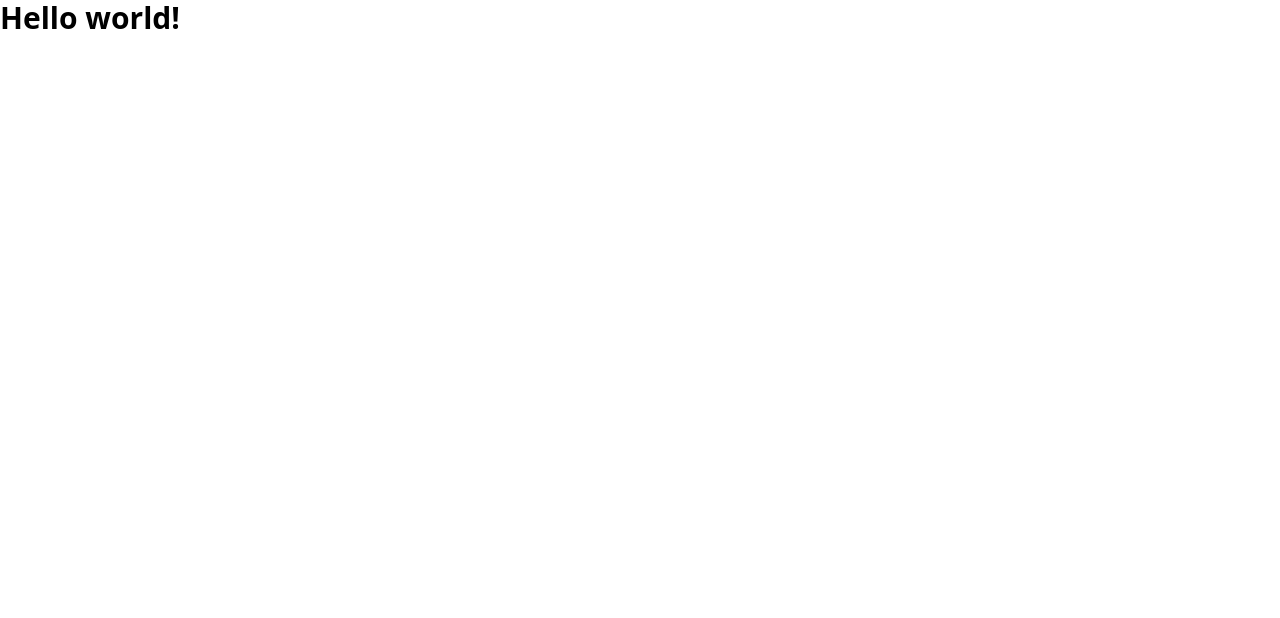
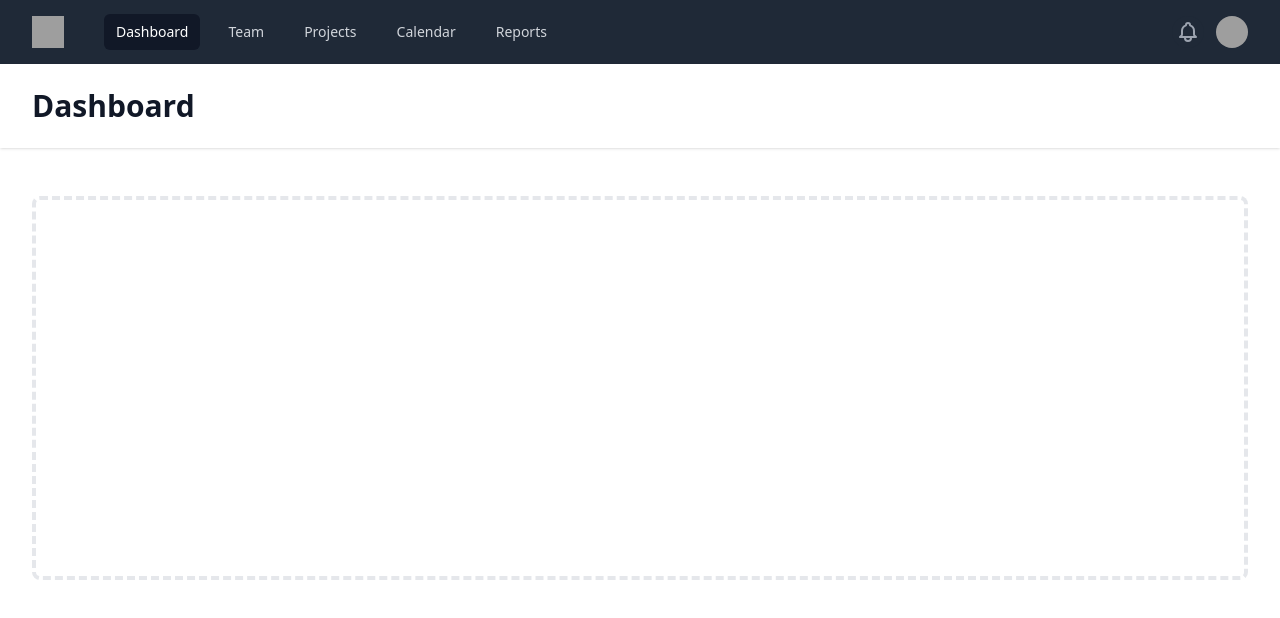
Before and after one commit to bitci-hackathon/donateci, a Next.js app: page / in a window 1280 px wide. Shown: the top 618 px of the page. Built offline with nearby package versions, Linux system fonts and the light colour scheme; grey boxes are pictures that could not be loaded.

Commit message:
headlessui + heroicons

```diff
--- a/package.json
+++ b/package.json
@@ -8,6 +8,8 @@
     "lint": "next lint"
   },
   "dependencies": {
+    "@headlessui/react": "^1.4.2",
+    "@heroicons/react": "^1.0.5",
     "next": "12.0.7",
     "react": "17.0.2",
     "react-dom": "17.0.2"
--- a/pages/index.js
+++ b/pages/index.js
@@ -1,11 +1,197 @@
 import Head from 'next/head'
 import Image from 'next/image'
 import styles from '../styles/Home.module.css'
+import { Fragment } from 'react'
+import { Disclosure, Menu, Transition } from '@headlessui/react'
+import { BellIcon, MenuIcon, XIcon } from '@heroicons/react/outline'
+
+const user = {
+  name: 'Tom Cook',
+  email: 'tom@example.com',
+  imageUrl:
+    'https://images.unsplash.com/photo-1472099645785-5658abf4ff4e?ixlib=rb-1.2.1&ixid=eyJhcHBfaWQiOjEyMDd9&auto=format&fit=facearea&facepad=2&w=256&h=256&q=80',
+}
+const navigation = [
+  { name: 'Dashboard', href: '#', current: true },
+  { name: 'Team', href: '#', current: false },
+  { name: 'Projects', href: '#', current: false },
+  { name: 'Calendar', href: '#', current: false },
+  { name: 'Reports', href: '#', current: false },
+]
+const userNavigation = [
+  { name: 'Your Profile', href: '#' },
+  { name: 'Settings', href: '#' },
+  { name: 'Sign out', href: '#' },
+]
+
+function classNames(...classes) {
+  return classes.filter(Boolean).join(' ')
+}
 
 export default function Home() {
   return (
-    <h1 className="text-3xl font-bold ">
-      Hello world!
-    </h1>
+    <div className="min-h-full">
+    <Disclosure as="nav" className="bg-gray-800">
+      {({ open }) => (
+        <>
+          <div className="max-w-7xl mx-auto px-4 sm:px-6 lg:px-8">
+            <div className="flex items-center justify-between h-16">
+              <div className="flex items-center">
+                <div className="flex-shrink-0">
+                  <img
+                    className="h-8 w-8"
+                    src="https://tailwindui.com/img/logos/workflow-mark-indigo-500.svg"
+                    alt="Workflow"
+                  />
+                </div>
+                <div className="hidden md:block">
+                  <div className="ml-10 flex items-baseline space-x-4">
+                    {navigation.map((item) => (
+                      <a
+                        key={item.name}
+                        href={item.href}
+                        className={classNames(
+                          item.current
+                            ? 'bg-gray-900 text-white'
+                            : 'text-gray-300 hover:bg-gray-700 hover:text-white',
+                          'px-3 py-2 rounded-md text-sm font-medium'
+                        )}
+                        aria-current={item.current ? 'page' : undefined}
+                      >
+                        {item.name}
+                      </a>
+                    ))}
+                  </div>
+                </div>
+              </div>
+              <div className="hidden md:block">
+                <div className="ml-4 flex items-center md:ml-6">
+                  <button
+                    type="button"
+                    className="bg-gray-800 p-1 rounded-full text-gray-400 hover:text-white focus:outline-none focus:ring-2 focus:ring-offset-2 focus:ring-offset-gray-800 focus:ring-white"
+                  >
+                    <span className="sr-only">View notifications</span>
+                    <BellIcon className="h-6 w-6" aria-hidden="true" />
+                  </button>
+
+                  {/* Profile dropdown */}
+                  <Menu as="div" className="ml-3 relative">
+                    <div>
+                      <Menu.Button className="max-w-xs bg-gray-800 rounded-full flex items-center text-sm focus:outline-none focus:ring-2 focus:ring-offset-2 focus:ring-offset-gray-800 focus:ring-white">
+                        <span className="sr-only">Open user menu</span>
+                        <img className="h-8 w-8 rounded-full" src={user.imageUrl} alt="" />
+                      </Menu.Button>
+                    </div>
+                    <Transition
+                      as={Fragment}
+                      enter="transition ease-out duration-100"
+                      enterFrom="transform opacity-0 scale-95"
+                      enterTo="transform opacity-100 scale-100"
+                      leave="transition ease-in duration-75"
+                      leaveFrom="transform opacity-100 scale-100"
+                      leaveTo="transform opacity-0 scale-95"
+                    >
+                      <Menu.Items className="origin-top-right absolute right-0 mt-2 w-48 rounded-md shadow-lg py-1 bg-white ring-1 ring-black ring-opacity-5 focus:outline-none">
+                        {userNavigation.map((item) => (
+                          <Menu.Item key={item.name}>
+                            {({ active }) => (
+                              <a
+                                href={item.href}
+                                className={classNames(
+                                  active ? 'bg-gray-100' : '',
+                                  'block px-4 py-2 text-sm text-gray-700'
+                                )}
+                              >
+                                {item.name}
+                              </a>
+                            )}
+                          </Menu.Item>
+                        ))}
+                      </Menu.Items>
+                    </Transition>
+                  </Menu>
+                </div>
+              </div>
+              <div className="-mr-2 flex md:hidden">
+                {/* Mobile menu button */}
+                <Disclosure.Button className="bg-gray-800 inline-flex items-center justify-center p-2 rounded-md text-gray-400 hover:text-white hover:bg-gray-700 focus:outline-none focus:ring-2 focus:ring-offset-2 focus:ring-offset-gray-800 focus:ring-white">
+                  <span className="sr-only">Open main menu</span>
+                  {open ? (
+                    <XIcon className="block h-6 w-6" aria-hidden="true" />
+                  ) : (
+                    <MenuIcon className="block h-6 w-6" aria-hidden="true" />
+                  )}
+                </Disclosure.Button>
+              </div>
+            </div>
+          </div>
+
+          <Disclosure.Panel className="md:hidden">
+            <div className="px-2 pt-2 pb-3 space-y-1 sm:px-3">
+              {navigation.map((item) => (
+                <Disclosure.Button
+                  key={item.name}
+                  as="a"
+                  href={item.href}
+                  className={classNames(
+                    item.current ? 'bg-gray-900 text-white' : 'text-gray-300 hover:bg-gray-700 hover:text-white',
+                    'block px-3 py-2 rounded-md text-base font-medium'
+                  )}
+                  aria-current={item.current ? 'page' : undefined}
+                >
+                  {item.name}
+                </Disclosure.Button>
+              ))}
+            </div>
+            <div className="pt-4 pb-3 border-t border-gray-700">
+              <div className="flex items-center px-5">
+                <div className="flex-shrink-0">
+                  <img className="h-10 w-10 rounded-full" src={user.imageUrl} alt="" />
+                </div>
+                <div className="ml-3">
+                  <div className="text-base font-medium leading-none text-white">{user.name}</div>
+                  <div className="text-sm font-medium leading-none text-gray-400">{user.email}</div>
+                </div>
+                <button
+                  type="button"
+                  className="ml-auto bg-gray-800 flex-shrink-0 p-1 rounded-full text-gray-400 hover:text-white focus:outline-none focus:ring-2 focus:ring-offset-2 focus:ring-offset-gray-800 focus:ring-white"
+                >
+                  <span className="sr-only">View notifications</span>
+                  <BellIcon className="h-6 w-6" aria-hidden="true" />
+                </button>
+              </div>
+              <div className="mt-3 px-2 space-y-1">
+                {userNavigation.map((item) => (
+                  <Disclosure.Button
+                    key={item.name}
+                    as="a"
+                    href={item.href}
+                    className="block px-3 py-2 rounded-md text-base font-medium text-gray-400 hover:text-white hover:bg-gray-700"
+                  >
+                    {item.name}
+                  </Disclosure.Button>
+                ))}
+              </div>
+            </div>
+          </Disclosure.Panel>
+        </>
+      )}
+    </Disclosure>
+
+    <header className="bg-white shadow">
+      <div className="max-w-7xl mx-auto py-6 px-4 sm:px-6 lg:px-8">
+        <h1 className="text-3xl font-bold text-gray-900">Dashboard</h1>
+      </div>
+    </header>
+    <main>
+      <div className="max-w-7xl mx-auto py-6 sm:px-6 lg:px-8">
+        {/* Replace with your content */}
+        <div className="px-4 py-6 sm:px-0">
+          <div className="border-4 border-dashed border-gray-200 rounded-lg h-96" />
+        </div>
+        {/* /End replace */}
+      </div>
+    </main>
+  </div>
   )
 }
```
Also changed, not shown: 1 other file (tests, documents, lock files or other folders).
